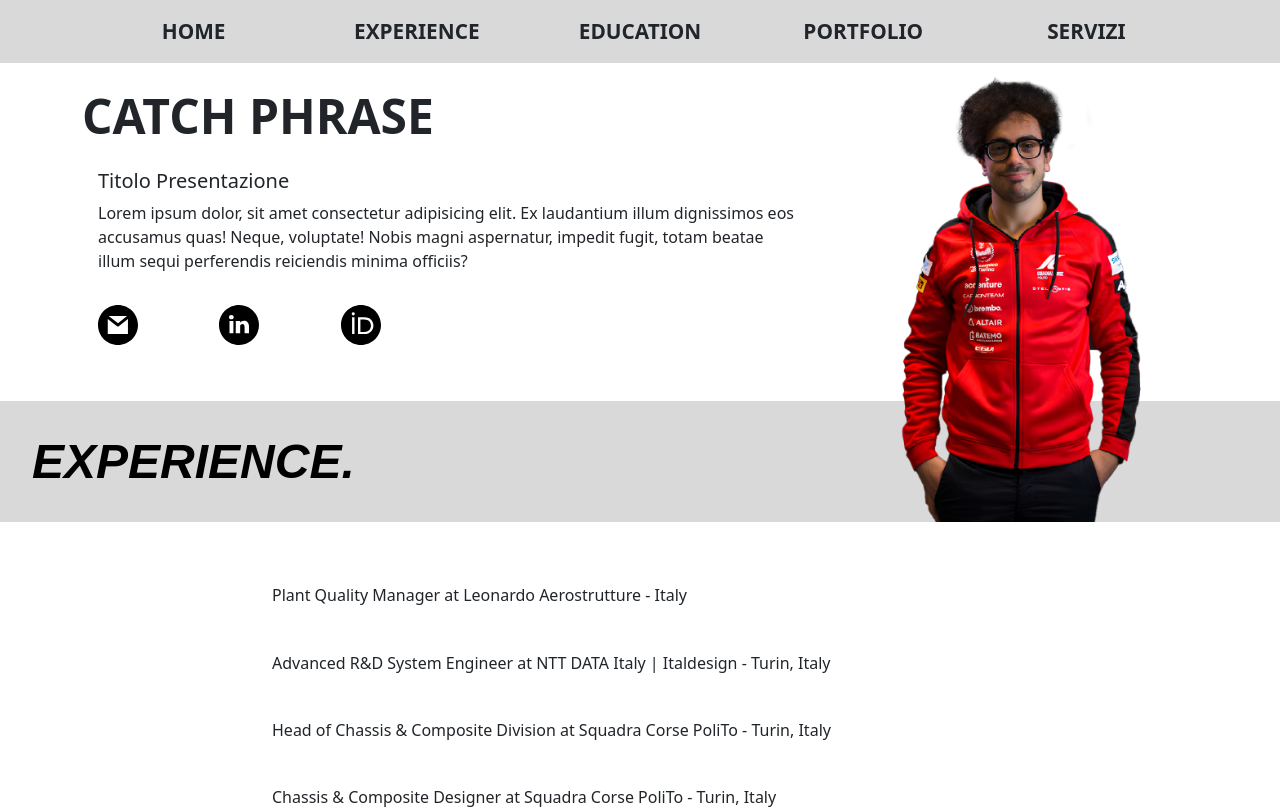
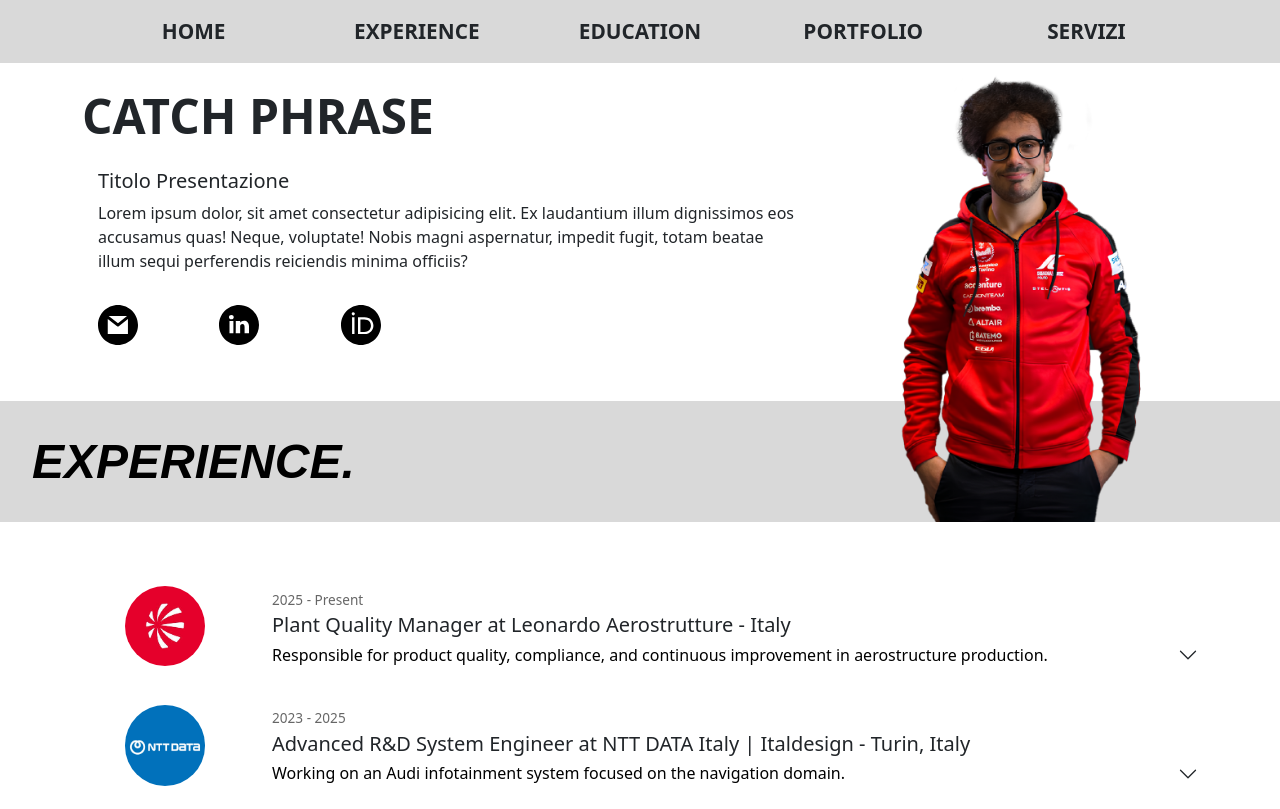
Before and after one commit to Giunta-Giovanni/portfolio, a React (Vite) app: page / in a window 1280 px wide. Shown: the top 809 px of the page. Built offline with nearby package versions, Linux system fonts and the light colour scheme.

Commit message:
refactor: remove console.log statements for cleaner code

```diff
--- a/src/components/main_component/Banner.jsx
+++ b/src/components/main_component/Banner.jsx
@@ -1,6 +1,6 @@
 import style from '../Main.module.css';
 export default function Banner({ position, element }) {
-    console.log("questo è l'elemento", element);
+    // console.log("questo è l'elemento", element);
     //render
     return (
         <div ref={element.ref} className={style.banner_section}>
--- a/src/components/main_component/ListCard.jsx
+++ b/src/components/main_component/ListCard.jsx
@@ -2,20 +2,70 @@
 import style from "../Main.module.css";
 
 export default function ListCard({ item }) {
+    const { id, title, key, role, year, tasks, image, link } = item
+    console.log('questo è tasks', image)
+
+
     return (
-        <div className="row py-3">
+        <div className="row py-3 ">
             {/* col with logo */}
             <div className="col-3 col-md-2 p-0 ">
-                <div className={style.circle}></div>
+                <div className={style.box_logo}>
+                    <img src={image} alt="" />
+                </div>
             </div>
             {/* col with text */}
-            <div className="col-9 col-md-10">
+            <div className="col-9 col-md-10 ">
 
-                <div className={style.box_training}>
-                    <h6>{item.title}</h6>
-                    <p>{item.abstract}</p>
+                <div>
+
+                    <p className={style.year}>{year}</p>
+
+                    <div className={style.box_list_title}>
+                        <h5>{title}</h5>
+                        {link ?
+                            <button> link</button>
+                            :
+                            null
+                        }
+                    </div>
+
+                    <div className={`accordion ${style.custom_accordion}`} >
+                        <h6>
+                            <button
+                                className={`accordion-button ${style.custom_accordion} collapsed`} type="button"
+                                data-bs-toggle="collapse"
+                                data-bs-target={`#${key}${id}`}
+                                aria-expanded="false"
+                                aria-controls={`${key}${id}`}
+                            >
+                                {role}
+                            </button>
+                        </h6>
+                        <div id={`${key}${id}`} className="accordion-collapse collapse" data-bs-parent="#accordionExample">
+                            <div className="accordion-body">
+                                {Array.isArray(tasks) ?
+                                    <ul className={style.tasks}>
+                                        {tasks.map(text => {
+                                            return (
+                                                <li key={id}>{text}</li>
+                                            )
+                                        }
+                                        )}
+                                    </ul>
+                                    :
+                                    <p>{item.tasks}</p>
+                                }
+                                {link ?
+                                    <p>{link}</p>
+                                    :
+                                    null}
+                            </div>
+                        </div>
+                    </div>
+
                 </div>
             </div>
-        </div>
+        </div >
     )
 }
--- a/src/components/main_component/PortfolioSection.jsx
+++ b/src/components/main_component/PortfolioSection.jsx
@@ -31,7 +31,7 @@
                 <div className={style.project_card_box}>
                     {/* project card */}
                     {portfolioData.map(item => {
-                        console.log(item)
+                        // console.log(item)
                         return (
                             <ProjectCard
                                 key={item.id}
```
